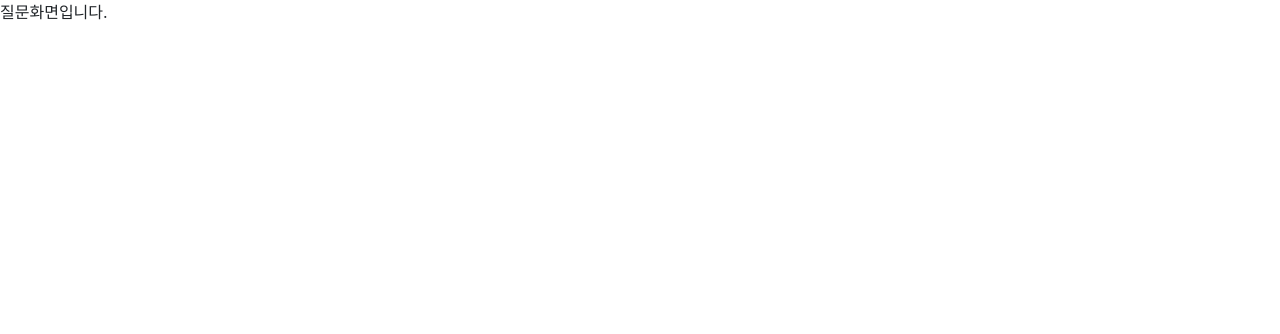
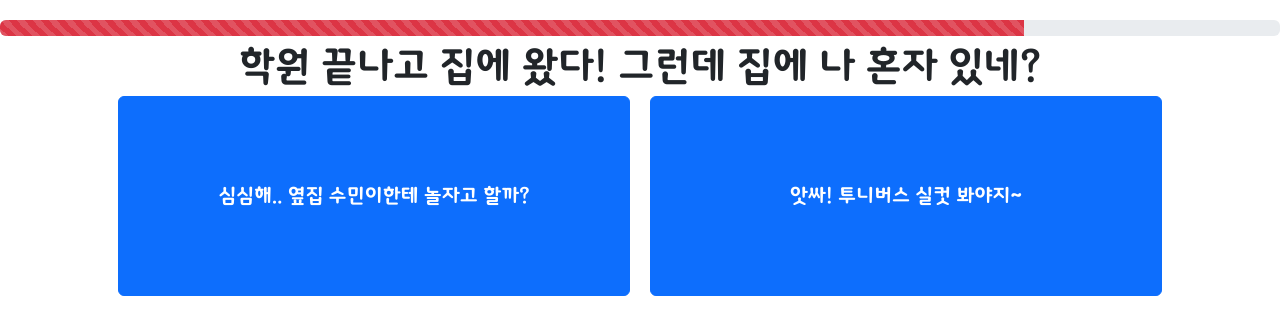
Before and after one commit to Gom3rye/WhoAmI, a React (Create React App) app: page /question in a window 1280 px wide. Shown: the top 334 px of the page. Built offline with nearby package versions, Linux system fonts and the light colour scheme; the HTML template or start-up script is replaced by a standard one.

Commit message:
add Question Page

```diff
--- /dev/null
+++ b/src/assets/data/questiondata.js
@@ -0,0 +1,94 @@
+// 컴포넌트가 아닌 단순히 객체 배열을 생성할 것이기 때문에 export만 해주면 된다.
+export const QuestionData = [
+  {
+    id: 1,
+    title: '학원 끝나고 집에 왔다! 그런데 집에 나 혼자 있네?',
+    answera: '심심해.. 옆집 수민이한테 놀자고 할까?',
+    answerb: '앗싸! 투니버스 실컷 봐야지~',
+    type: 'EI',
+  },
+  {
+    id: 2,
+    title: '오늘은 새학년 새학기 첫날! 짝꿍은 처음 보는 친구인데..',
+    answera: '하이 이름이 뭐야?! 헤헷 >_<',
+    answerb: '(먼저 말 걸어주기를 기다린다) …',
+    type: 'EI',
+  },
+  {
+    id: 3,
+    title: '수민이네 집에 놀러가야지! 뭘 챙겨갈까~',
+    answera: '할리갈리 (보드게임)',
+    answerb: '만화책',
+    type: 'EI',
+  },
+  {
+    id: 4,
+    title: '(그림일기 선택하기) 일기 숙제 써볼까~?',
+    answera:
+      '놀이공원에서 미키마우스하고 사진 찍었다! 너무 귀여웠다. 햄스터 기르고 싶다. 햄스터 이름은 푸딩이로 해야지.',
+    answerb:
+      '주말에 놀이공원에 갔다. 신밧드 모험 타고 츄러스 먹었다. 엄마 아빠랑 같이 사진도 찍었다. 재밌었다.',
+    type: 'NS',
+  },
+  {
+    id: 5,
+    title: '저기 삐에로 아저씨가 풍선 불어준다! 우와와~~',
+    answera:
+      '풍선타고 날아보고 싶다! 지나가버린 어린시절엔 풍선을타고 날아가는 꿈을 꾸었지~',
+    answerb: '풍선 터질 것 같은데? 불기 힘들 것 같아.',
+    type: 'NS',
+  },
+  {
+    id: 6,
+    title: '(화강암, 현무암 등등 과학수업 설명중..)',
+    answera:
+      '화강? 화석? 공룡? 공룡은 왜 다 죽었지? 공룡을 타고 날 수는 없을까?',
+    answerb: '으하함 졸려엉 (하품)',
+    type: 'NS',
+  },
+  {
+    id: 7,
+    title: '내 짱친 지우가 엄마한테 혼나서 우울해 보인다.',
+    answera: '무슨 일이야?! 너 엄마한테 왜 혼났어?',
+    answerb: '지우야 울지마ㅠㅠ 토닥토닥',
+    type: 'TF',
+  },
+  {
+    id: 8,
+    title: '선생님이 내 이름을 다른 사람 이름으로 잘못 불렀다.',
+    answera: '저요? 쌤 제 이름은 그거 아닌데요?',
+    answerb: '...? 녜에 쌤~',
+    type: 'TF',
+  },
+  {
+    id: 9,
+    title: '미술시간이다! 종이접기를 하는데 선생님 속도가 너무 빨라서 어렵다.',
+    answera: '이해가 안되는데 뭘 접으라는거지? 딴짓해야지 헤헤',
+    answerb: '일단 해보라니까 따라해 봐야지 헤헤',
+    type: 'TF',
+  },
+  {
+    id: 10,
+    title:
+      '학교 끝나고 내 단골집인 또와또와 떡볶이집에 갔다! 근데 문이 닫혀있네?',
+    answera:
+      '에잉..힘들어  바로 옆에 문방구가서 불량식품이나 사먹어야징. 노래방도 갈까?',
+    answerb:
+      '바로 앞 분식집은 500원 더 비싸… 좀 걸어서 해바라기 떡볶이집이라도 가야지. 학원 늦지 않게 버스타고 가야겠어!',
+    type: 'JP',
+  },
+  {
+    id: 11,
+    title: '선생님 : 얘들아 이제 알림장 쓰자~~',
+    answera: '꼼꼼히 다 받아 적어야지~ ^0^',
+    answerb: '머리로 기억해도 충분한데 ‘ㅅ’',
+    type: 'JP',
+  },
+  {
+    id: 12,
+    title: '어떤 방학 계획표로 쓰지?',
+    answera: '(원형 그래프에 3분할..잠, 놀기, 먹기)',
+    answerb: '(원형 그래프에 뺵뺵한 스케쥴)',
+    type: 'JP',
+  },
+];
--- a/src/pages/Home.js
+++ b/src/pages/Home.js
@@ -28,7 +28,7 @@
         </LogoImage>
         <Desc>MBTI를 기반으로 하는 나랑 잘맞는 화장품 찾기!</Desc>
         <Button
-          style={{ fontRamily: 'DalseoHealingBold' }}
+          style={{ fontFamily: 'DalseoHealingBold' }}
           onClick={handleClickButton}
         >
           테스트 시작하기
--- a/src/pages/Question.js
+++ b/src/pages/Question.js
@@ -1,7 +1,54 @@
-import React from "react";
+import React from 'react';
+import styled from 'styled-components';
+import { ProgressBar, Button } from 'react-bootstrap';
+import { QuestionData } from '../assets/data/questiondata';
 
 const Question = () => {
-    return (<div>질문화면입니다.</div>)
-}
+  return (
+    <Wrapper>
+      <ProgressBar
+        striped
+        variant="danger"
+        now={80}
+        style={{ marginTop: '20px' }}
+      />
+      <Title>{QuestionData[0].title}</Title>
+      <ButtonGroup>
+        <Button style={{ width: '40%', minHeight: '200px', fontSize: '15pt' }}>
+          {QuestionData[0].answera}
+        </Button>
+        <Button
+          style={{
+            width: '40%',
+            minHeight: '200px',
+            fontSize: '15pt',
+            marginLeft: '20px',
+          }}
+        >
+          {QuestionData[0].answerb}
+        </Button>
+      </ButtonGroup>
+    </Wrapper>
+  );
+};
 
 export default Question;
+
+const Wrapper = styled.div`
+  height: 100vh;
+  width: 100%;
+`;
+
+const Title = styled.div`
+  font-size: 30pt;
+  text-align: center;
+  font-family: 'DalseoHealingBold';
+`;
+
+const ButtonGroup = styled.div`
+  display: flex;
+  flex-direction: row;
+  align-items: center;
+  justify-content: center;
+  font-family: 'DalseoHealingBold';
+`;
```
